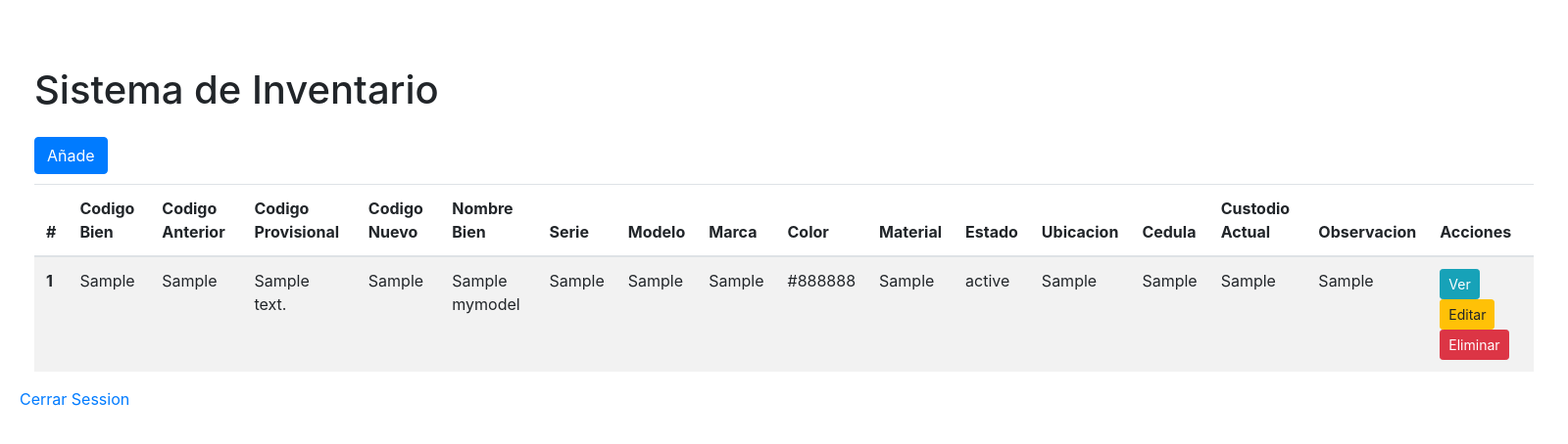
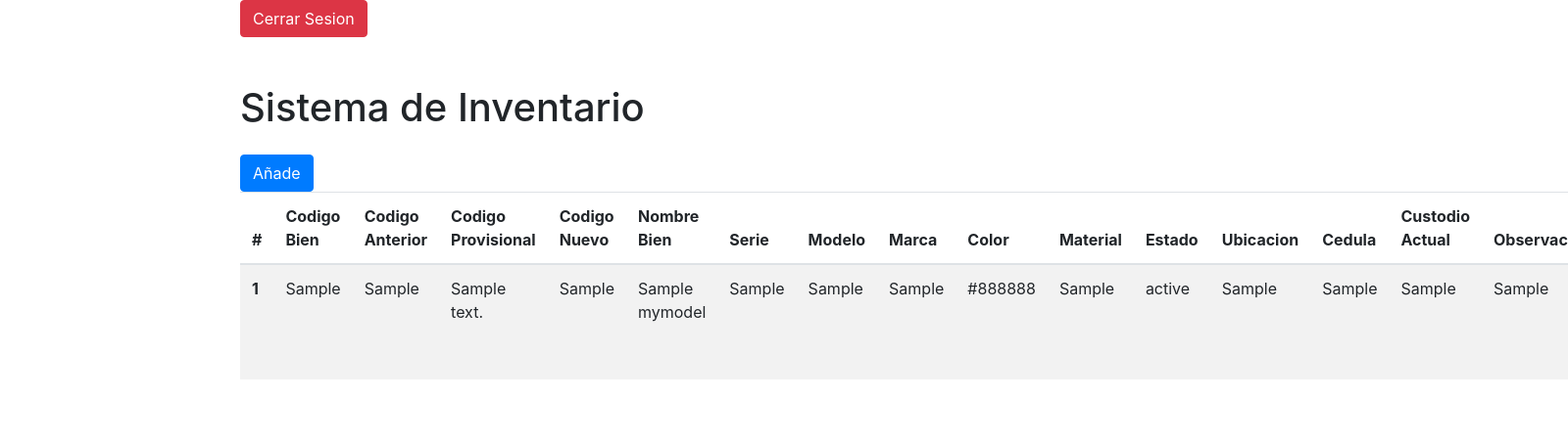
Before and after one commit to JoelCaza/Sistema_Inamhi, a Django app: page / in a window 1600 px wide; the page is wider, and only the part inside the window is pictured. Shown: the top 454 px of that part at 98% size. Run offline with Django 5.2, Linux system fonts and the light colour scheme; a user stored in the database is signed in; tables that the repository leaves empty hold one stand-in row (values such as "Sample post"); some libraries are stand-ins or nearby versions.

Commit message:
Cambios Estilos

```diff
--- a/myproject/myapp/templates/model_list.html
+++ b/myproject/myapp/templates/model_list.html
@@ -1,3 +1,4 @@
+{% load static %}
 <!-- model_list.html -->
 <!DOCTYPE html>
 <html lang="en">
@@ -7,27 +8,16 @@
     <title>Sistema de Inventario</title>
     <!-- Bootstrap CSS -->
     <link href="https://stackpath.bootstrapcdn.com/bootstrap/4.5.2/css/bootstrap.min.css" rel="stylesheet">
-    <style>
-        /* Custom CSS for additional styling */
-        body {
-            padding: 20px;
-            align-items: center;
-        }
-        .container {
-            max-width: 1900px;
-            align-items: center;
-            flex: 1;
+    <link rel="stylesheet" type="text/css" href='{% static  "/styles/model_list.css" %}'>
 
-        }
-        .btn-create {
-            margin-bottom: 10px;
-        }
-    </style>
+
 </head>
 <body>
     <div class="container">
+        <a href="{% url 'salir'%}"><button class="btn btn-xl btn-danger mr-1"> Cerrar Sesion</button> </a>
         <h1 class="mt-5 mb-4">Sistema de Inventario</h1>
         <a href="{% url 'model_create' %}" class="btn btn-primary btn-create">Añade</a>
+
         <table class="table table-striped">
             <thead>
                 <tr>
@@ -84,7 +74,7 @@
 
         </table>
     </div>
-   <a href="{% url 'salir'%}">Cerrar Session</a>
+
     <script src="https://stackpath.bootstrapcdn.com/bootstrap/4.5.2/js/bootstrap.min.js"></script>
 </body>
 </html>
```
Also changed, not shown: myproject/myapp/static/styles/modeli_list.css (added, +20 -0 lines).
